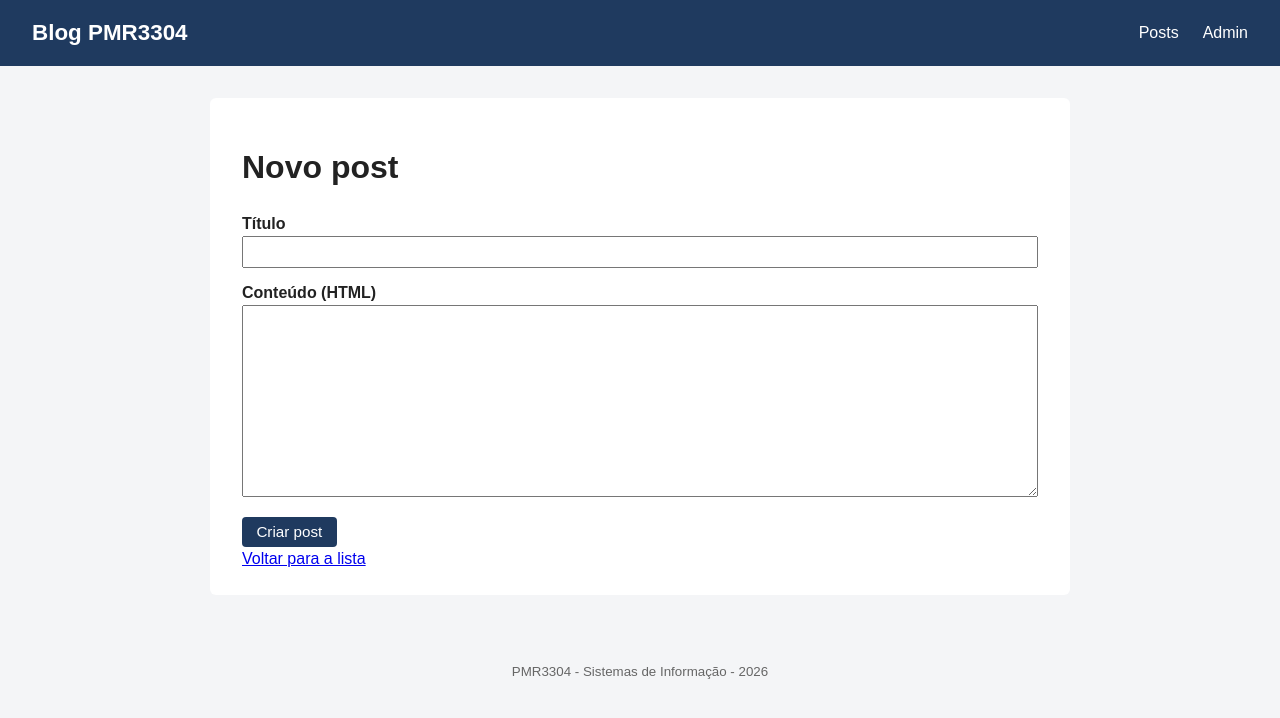
After one commit to Hugao21/ep02, a Django app: page /create/ in a window 1280 px wide. The commit adds this page. Shown: the top 718 px of the page. Run offline with Django 5.2, Linux system fonts and the light colour scheme.

Commit message:
Implementa CRUD de posts com views funcionais sem Django forms

```diff
--- /dev/null
+++ b/posts/templates/posts/create.html
@@ -0,0 +1,20 @@
+{% extends 'base.html' %}
+
+{% block title %}Novo post{% endblock title %}
+
+{% block content %}
+<h1>Novo post</h1>
+<form action="{% url 'posts:create' %}" method="post">
+    {% csrf_token %}
+    <p>
+        <label for="title">Título</label>
+        <input type="text" name="title" id="title">
+    </p>
+    <p>
+        <label for="content">Conteúdo (HTML)</label>
+        <textarea name="content" id="content"></textarea>
+    </p>
+    <input class="botao" type="submit" value="Criar post">
+</form>
+<a href="{% url 'posts:index' %}">Voltar para a lista</a>
+{% endblock content %}
--- a/posts/templates/posts/index.html
+++ b/posts/templates/posts/index.html
@@ -4,11 +4,14 @@
 
 {% block content %}
 <h1>Posts</h1>
+<div class="acoes">
+    <a class="botao" href="{% url 'posts:create' %}">Novo post</a>
+</div>
 {% if post_list %}
 <ul class="lista-posts">
     {% for post in post_list %}
     <li>
-        {{ post.title }}
+        <a href="{% url 'posts:detail' post.id %}">{{ post.title }}</a>
         <small>{{ post.pub_date|date:"d/m/Y H:i" }}</small>
     </li>
     {% endfor %}
--- a/posts/urls.py
+++ b/posts/urls.py
@@ -5,4 +5,8 @@ from . import views
 app_name = 'posts'
 urlpatterns = [
     path('', views.list_posts, name='index'),
+    path('create/', views.create_post, name='create'),
+    path('<int:post_id>/', views.detail_post, name='detail'),
+    path('update/<int:post_id>/', views.update_post, name='update'),
+    path('delete/<int:post_id>/', views.delete_post, name='delete'),
 ]
--- a/posts/views.py
+++ b/posts/views.py
@@ -1,4 +1,6 @@
-from django.shortcuts import render
+from django.http import HttpResponseRedirect
+from django.shortcuts import get_object_or_404, render
+from django.urls import reverse
 
 from .models import Post
 
@@ -7,3 +9,40 @@ def list_posts(request):
     post_list = Post.objects.order_by('-pub_date')
     context = {'post_list': post_list}
     return render(request, 'posts/index.html', context)
+
+
+def detail_post(request, post_id):
+    post = get_object_or_404(Post, pk=post_id)
+    context = {'post': post}
+    return render(request, 'posts/detail.html', context)
+
+
+def create_post(request):
+    if request.method == 'POST':
+        post = Post(title=request.POST['title'],
+                    content=request.POST['content'])
+        post.save()
+        return HttpResponseRedirect(
+            reverse('posts:detail', args=(post.id, )))
+    return render(request, 'posts/create.html', {})
+
+
+def update_post(request, post_id):
+    post = get_object_or_404(Post, pk=post_id)
+    if request.method == 'POST':
+        post.title = request.POST['title']
+        post.content = request.POST['content']
+        post.save()
+        return HttpResponseRedirect(
+            reverse('posts:detail', args=(post.id, )))
+    context = {'post': post}
+    return render(request, 'posts/update.html', context)
+
+
+def delete_post(request, post_id):
+    post = get_object_or_404(Post, pk=post_id)
+    if request.method == 'POST':
+        post.delete()
+        return HttpResponseRedirect(reverse('posts:index'))
+    context = {'post': post}
+    return render(request, 'posts/delete.html', context)
```
Also changed, not shown: posts/templates/posts/delete.html (added, +15 -0 lines), posts/templates/posts/detail.html (added, +18 -0 lines), posts/templates/posts/update.html (added, +20 -0 lines).
